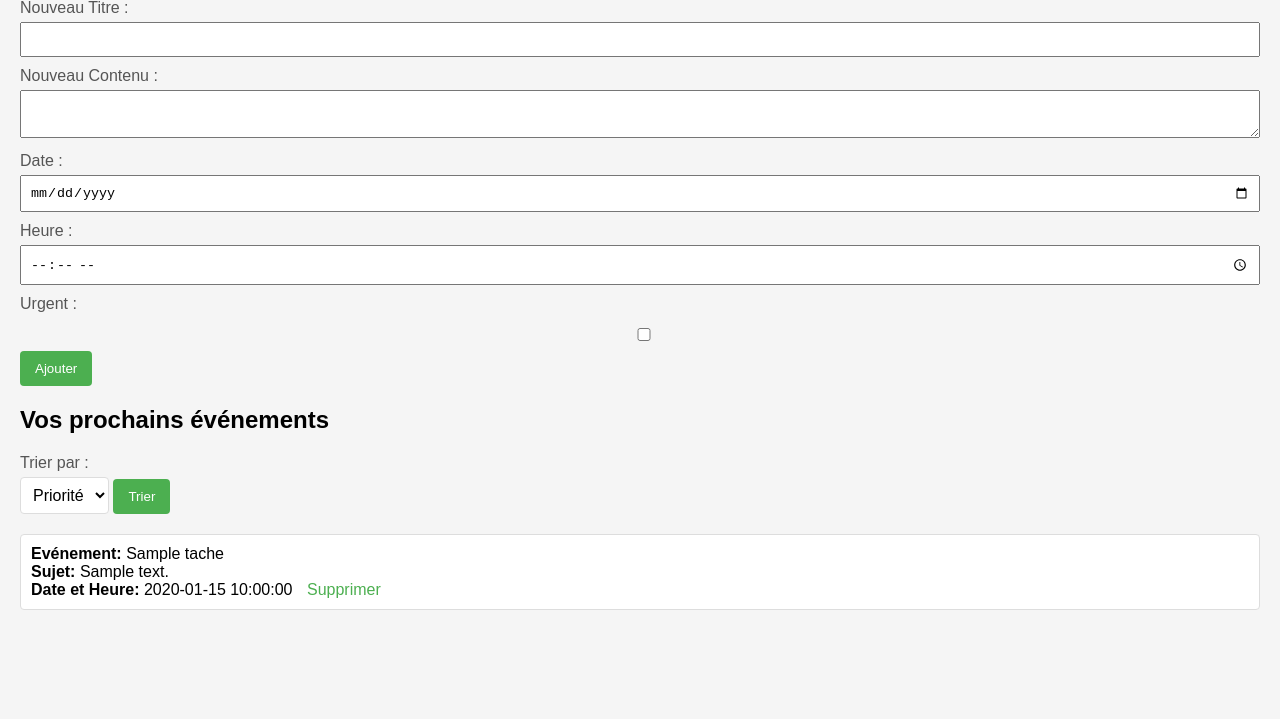
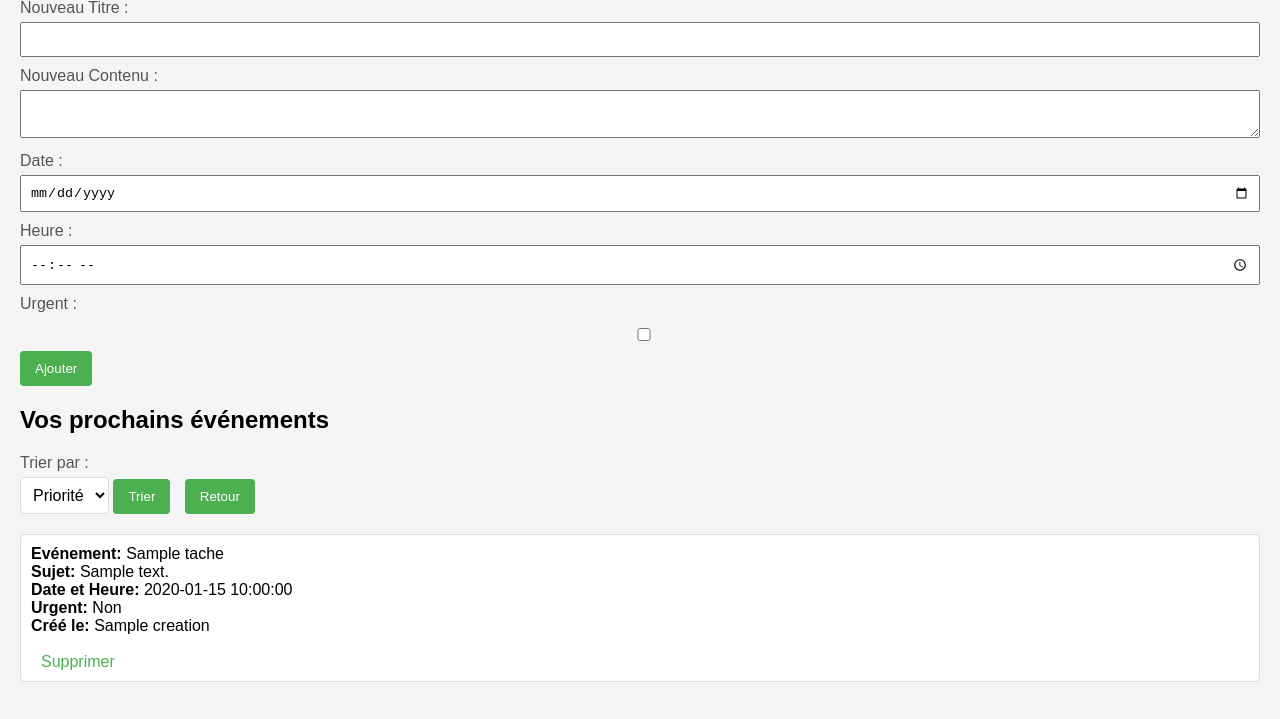
Before and after one commit to Schlabaga/gestionnaire-projet, a Flask app: template templates/accueil.html in a window 1280 px wide. Shown: the part 81-800 px from the top of the page. Run offline with Flask 3, Linux system fonts and the light colour scheme; the template is opened without the code that fills it: most values are stand-ins (such as "Sample title", 1, 10 or a date in 2020).

Commit message:
Correctifs de bugs syntaxe + ajout bouton retour

```diff
--- a/main.py
+++ b/main.py
@@ -17,31 +17,29 @@ def initialiser_base_de_donnees(conn):
                 titre TEXT NOT NULL,
                 contenu TEXT NOT NULL,
                 date DATETIME,
-                creation DATETIME DEFAULT CURRENT_TIMESTAMP,
-                priorite BIT
+                urgent BIT,
+                creation DATETIME DEFAULT CURRENT_TIMESTAMP
             )
         ''')
 
 class Tache:
-    def __init__(self, id, titre, contenu, priorite, creation, date=None):
+    def __init__(self, id, titre, contenu, urgent, date, creation=None):
         self.id = id
         self.titre = titre
         self.contenu = contenu
-        self.date = date or datetime.utcnow()
-        self.priorite = priorite
-        self.creation = creation
-        print(self.creation)
+        self.date = date
+        self.urgent = urgent
+        self.creation = creation or datetime.utcnow()
 
-    def jour_semaine(self):
-        return self.date.strftime('%A')
 
 class GestionnaireTaches:
     def __init__(self, base_de_donnees):
         self.base_de_donnees = base_de_donnees
         self.taches = []
 
-    def ajouter_tache(self, titre, contenu, priorite, date_str):
-        date_formattee = datetime.strptime(date_str, '%Y-%m-%d').strftime('%d/%m/%Y')
+
+    def ajouter_tache(self, titre, contenu, date_str, heure_str, urgent):
+        date_formattee = datetime.strptime(date_str + ' ' + heure_str, '%Y-%m-%d %H:%M').strftime('%d/%m/%Y %H:%M')
         date_saisie = datetime.strptime(date_str, '%Y-%m-%d').date()
 
         date_actuelle = date.today()
@@ -51,10 +49,11 @@ class GestionnaireTaches:
 
         with self.base_de_donnees as conn:
             cursor = conn.cursor()
-            cursor.execute('INSERT INTO taches (titre, contenu, date, priorite) VALUES (?, ?, ?, ?)',
-                           (titre, contenu, date_formattee, priorite))
+            cursor.execute('INSERT INTO taches (titre, contenu, date, urgent, creation) VALUES (?, ?, ?, ?, ?)',
+                        (titre, contenu, date_formattee, urgent, datetime.utcnow()))
 
         self.taches = self.recuperer_taches()
+
 
     def supprimer_tache(self, tache_id):
         with self.base_de_donnees as conn:
@@ -65,7 +64,7 @@ class GestionnaireTaches:
     def recuperer_taches(self):
         with self.base_de_donnees as conn:
             cursor = conn.cursor()
-            cursor.execute('SELECT id, titre, contenu, date, priorite FROM taches ORDER BY date')
+            cursor.execute('SELECT id, titre, contenu, urgent, date, creation FROM taches ORDER BY date')
             return [Tache(*row) for row in cursor.fetchall()]
 
 class ApplicationFlask:
@@ -88,19 +87,20 @@ class ApplicationFlask:
         return render_template('accueil.html', taches=taches)
 
     def ajouter_tache(self):
-
         if request.method == 'POST':
             titre = request.form['titre']
             contenu = request.form['contenu']
             date_str = request.form['date']
-            priorite = request.form.get('priorite', 0)
+            heure_str = request.form['heure']
+            urgent = request.form.get('urgent', 0)
 
             date_actuelle = date.today()
             date_saisie = datetime.strptime(date_str, '%Y-%m-%d').date()
 
             if date_saisie >= date_actuelle:
                 try:
-                    self.gestionnaire_taches.ajouter_tache(titre, contenu, date_str, priorite)
+
+                    self.gestionnaire_taches.ajouter_tache(titre, contenu, date_str, heure_str, urgent)
                     flash("Tâche ajoutée avec succès.")
                 except ValueError as e:
                     flash("Mamamia")
@@ -112,21 +112,35 @@ class ApplicationFlask:
         return redirect(url_for('accueil'))
 
 
+    def tri_rapide_par_nom(self, taches): #FONCTION RECURSIVE DE TRI
+
+        if len(taches) <= 1:
+            return taches
+        else:
+            pivot = taches[0]
+            taches_inf = [tache for tache in taches[1:] if tache.titre < pivot.titre]
+            taches_sup = [tache for tache in taches[1:] if tache.titre >= pivot.titre]
+            return self.tri_rapide_par_nom(taches_inf) + [pivot] + self.tri_rapide_par_nom(taches_sup)
+
+
     def trier_evenements(self):
         critere_tri = request.form.get('tri')
         taches_triees = []
 
-        if critere_tri == 'priorite':
-            taches_triees = sorted(self.gestionnaire_taches.taches, key=lambda x: x.priorite)
+        if critere_tri == 'urgent':
+
+            print(self.gestionnaire_taches.taches)
+
+
         elif critere_tri == 'nom':
-            taches_triees = sorted(self.gestionnaire_taches.taches, key=lambda x: x.titre)
+
+            taches_triees = self.tri_rapide_par_nom(self.gestionnaire_taches.taches)
+
         elif critere_tri == 'date':
             taches_triees = sorted(self.gestionnaire_taches.taches, key=lambda x: x.creation)
 
-        print("Tâches triées :", taches_triees)
 
         return render_template('accueil.html', taches=taches_triees)
-
 
     def demarrer(self):
         self.app.run(debug=True)
--- a/templates/accueil.html
+++ b/templates/accueil.html
@@ -121,18 +121,24 @@
             <form action="/trier_evenements" method="post">
                 <label for="tri">Trier par :</label>
                 <select name="tri" id="tri">
-                    <option value="priorite">Priorité</option>
+                    <option value="urgent">Priorité</option>
                     <option value="nom">Nom</option>
                     <option value="date">Date</option>
                 </select>
                 <button type="submit">Trier</button>
+
+                <a href="{{ url_for('accueil') }}">
+                    <button type="button">Retour</button>
+                </a>
             </form>
 
             {% for tache in taches %}
             <li>
                 <strong>Evénement:</strong> {{ tache.titre }}<br>
                 <strong>Sujet:</strong> {{ tache.contenu }}<br>
-                    <strong>Date et Heure:</strong> {{ tache.date }}
+                <strong>Date et Heure:</strong> {{ tache.date }}<br>
+                <strong>Urgent:</strong> {% if tache.urgent %}Oui{% else %}Non{% endif %}<br>
+                <strong>Créé le:</strong> {{ tache.creation }}<br><br>
                 <a href="{{ url_for('supprimer_tache', id=tache.id) }}">Supprimer</a>
             </li>
         {% endfor %}
```
Also changed, not shown: emploidutemps.db. Lines whose indentation alone changed are shown as unchanged.
